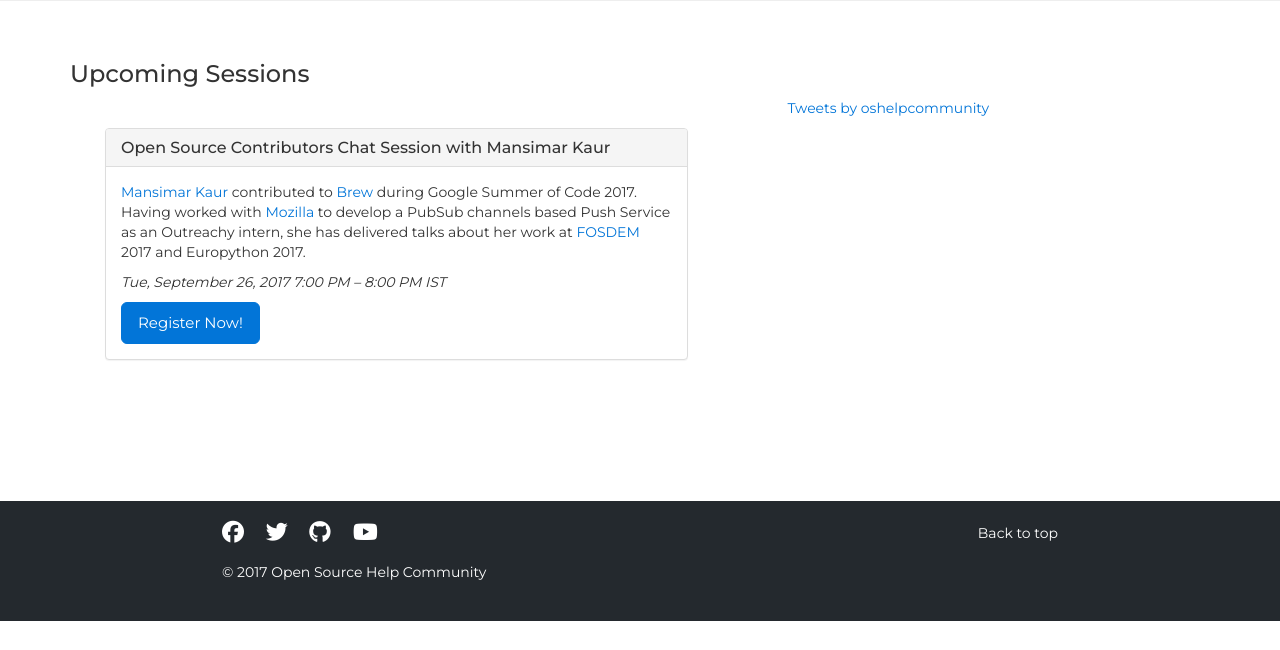
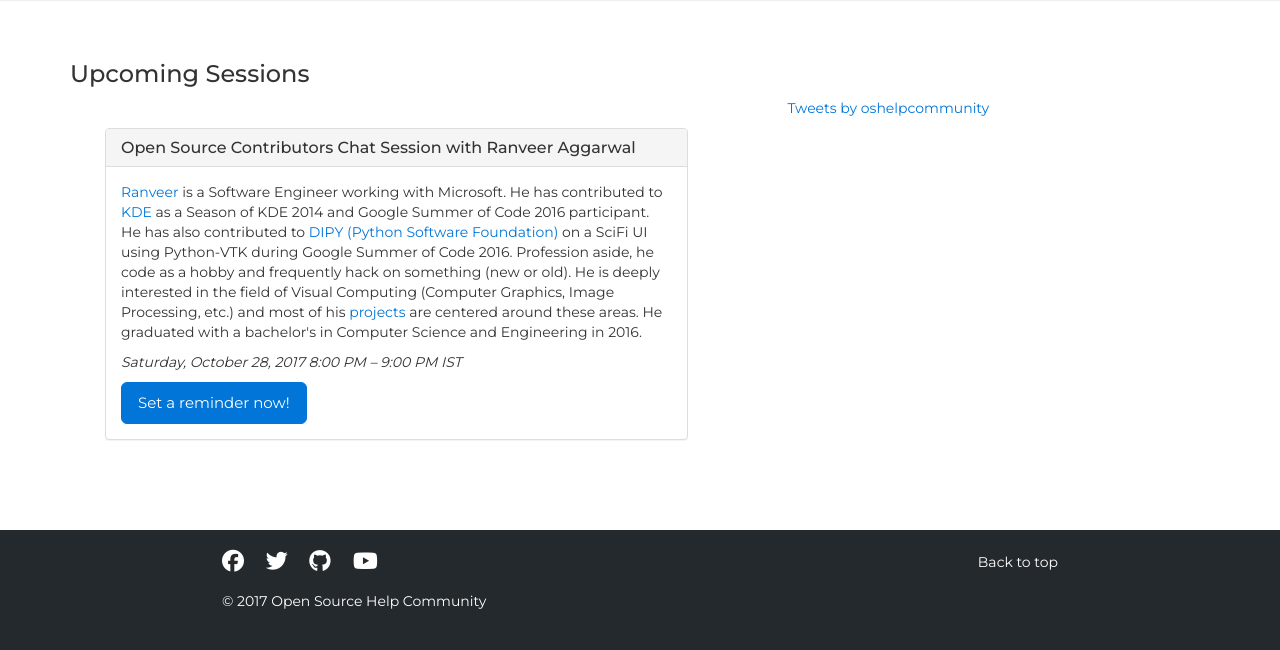
Before and after one commit to OpenSourceHelpCommunity/OpenSourceHelpCommunity.github.io, a Django app: page / in a window 1280 px wide. Shown: the part 1068-1718 px from the top of the page. Before the commit the page ends 1689 px from the top, so only its background shows below. Run offline with Django 3.2, Linux system fonts and the light colour scheme; some libraries are stand-ins or nearby versions.

Commit message:
Replace Mansimar's session details with Ranveer's
Register now changed to set a reminder on YouTube page; discontinuing using Eventbrite.

```diff
--- a/oshc/main/templates/index.html
+++ b/oshc/main/templates/index.html
@@ -35,15 +35,15 @@
 				<div class="col-md-7 left-session-info">
 					<div class="panel panel-default">
 						<div class="panel-heading">
-							<h3 class="panel-title">Open Source Contributors Chat Session with Mansimar Kaur</h3>
+							<h3 class="panel-title">Open Source Contributors Chat Session with Ranveer Aggarwal</h3>
 						</div>
 						<div class="panel-body">
-							<a href="https://github.com/mansimarkaur">Mansimar Kaur</a> contributed to <a href="https://brew.sh/">Brew</a> during Google Summer of Code 2017. Having worked with <a href="https://www.kinto-storage.org">Mozilla</a> to develop a PubSub channels based Push Service as an Outreachy intern, she has delivered talks about her work at <a href="https://en.wikipedia.org/wiki/FOSDEM">FOSDEM</a> 2017 and Europython 2017.
+							<a href="http://ranveeraggarwal.com/">Ranveer</a> is a Software Engineer working with Microsoft. He has contributed to <a href="https://www.kde.org/">KDE</a> as a Season of KDE 2014 and Google Summer of Code 2016 participant. He has also contributed to <a href="http://nipy.org/dipy/">DIPY (Python Software Foundation)</a> on a SciFi UI using Python-VTK during Google Summer of Code 2016. Profession aside, he code as a hobby and frequently hack on something (new or old). He is deeply interested in the field of Visual Computing (Computer Graphics, Image Processing, etc.) and most of his <a href="https://github.com/ranveeraggarwal">projects</a> are centered around these areas. He graduated with a bachelor's in Computer Science and Engineering in 2016.
 							<div class="line-gap-10px"></div>
-							<i>Tue, September 26, 2017 7:00 PM – 8:00 PM IST</i>
+							<i>Saturday, October 28, 2017 8:00 PM – 9:00 PM IST</i>
 							<div class="line-gap-10px"></div>
 							<button type="button" class="btn btn-lg btn-primary sRegister">
-								<a href="https://www.eventbrite.com/e/open-source-contributors-chat-session-with-mansimar-kaur-tickets-38031356812">Register Now!</a>
+								<a href="https://www.youtube.com/watch?v=FO9jtxWwfQs">Set a reminder now!</a>
 							</button>
 						</div>
 					</div>
```
